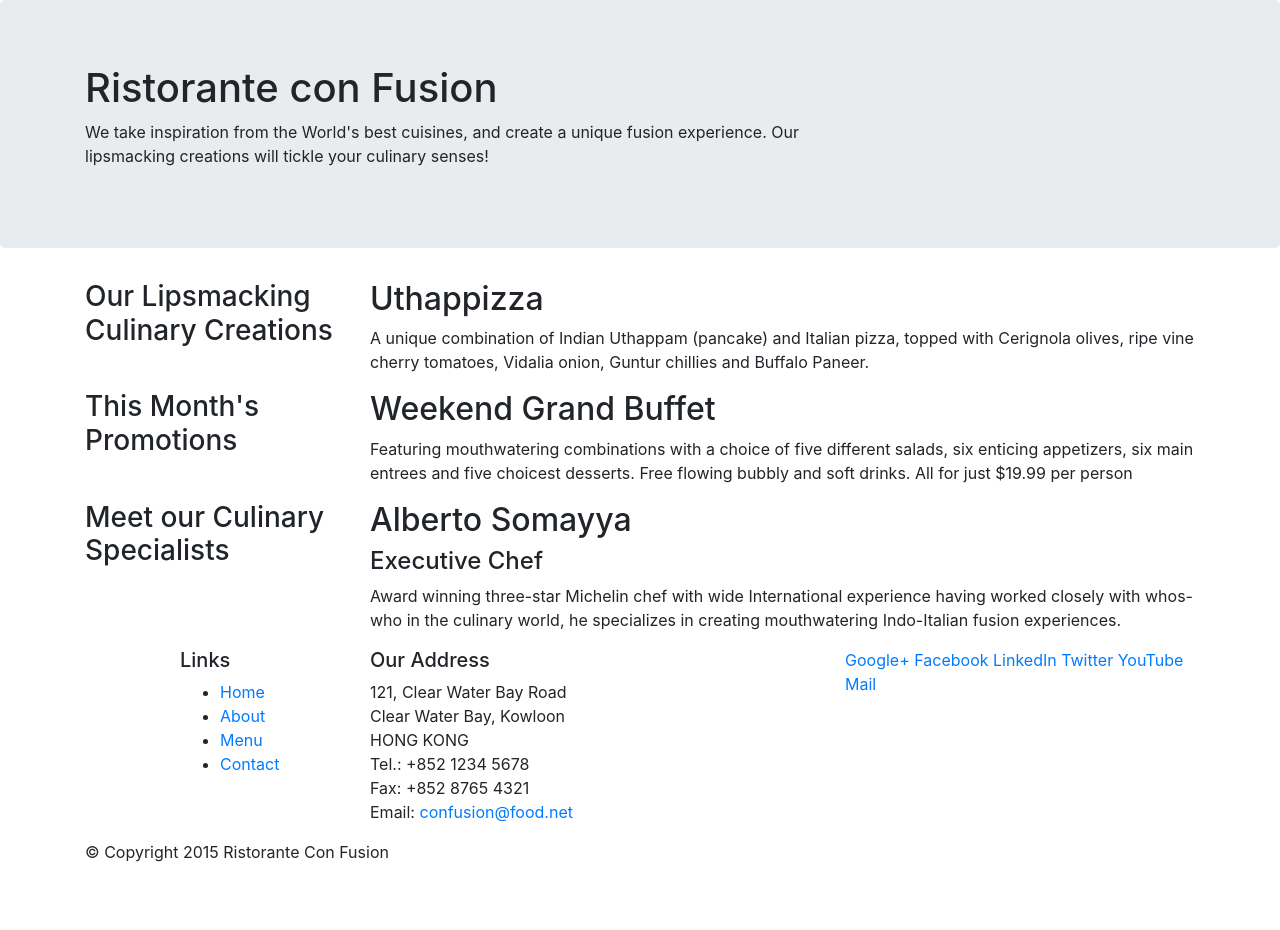
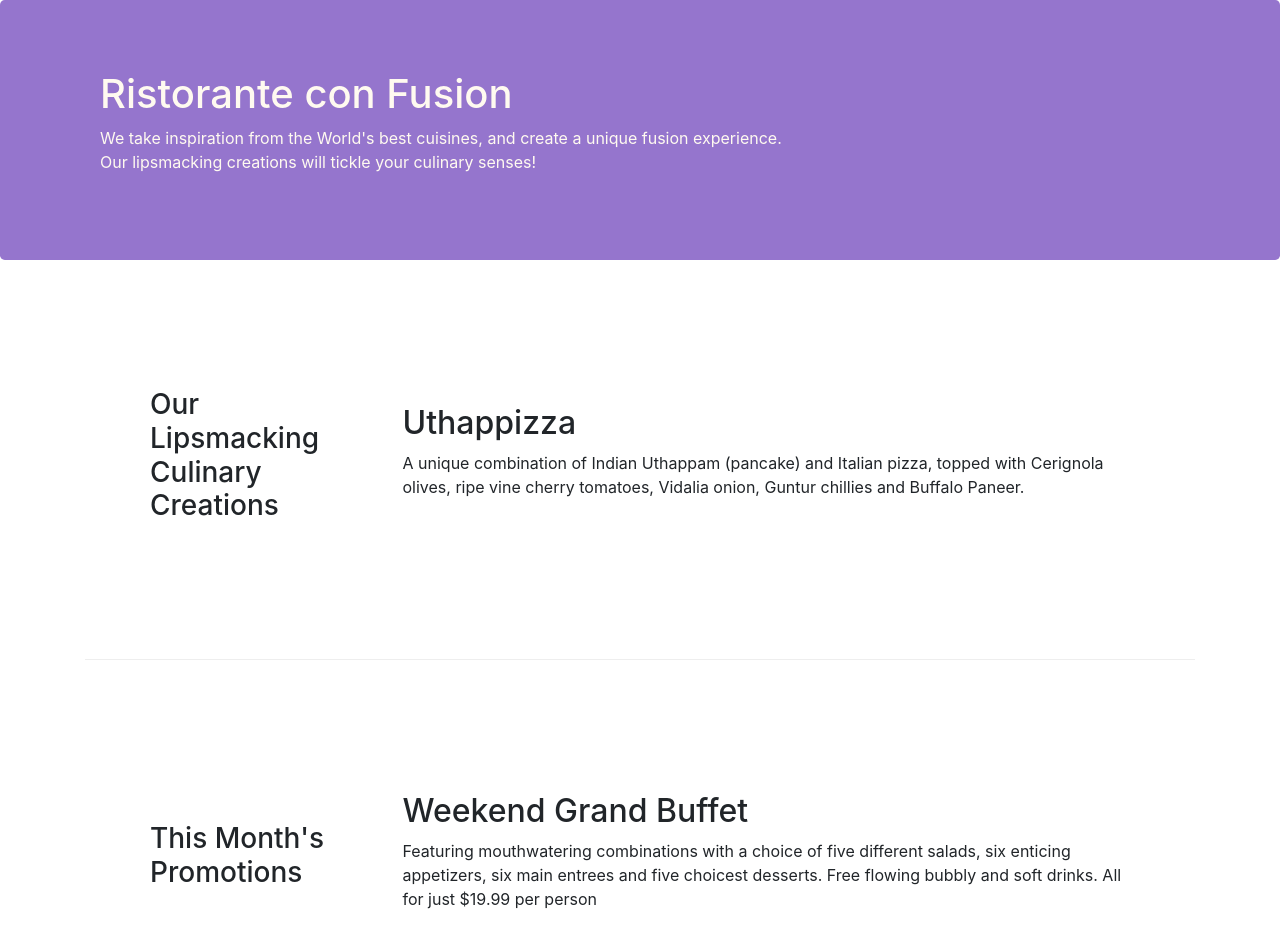
Before and after one commit to Satyendra07/bootstrap-dev, a website: page index.html in a window 1280 px wide. Shown: the top 930 px of the page. Before the commit the page ends 880 px from the top, so only its background shows below. Drawn offline with nearby package versions, Linux system fonts and the light colour scheme.

Commit message:
Bootstrap commit part 2

```diff
--- /dev/null
+++ b/css/styles.css
@@ -0,0 +1,30 @@
+.row-header{
+    margin: 0px auto;
+    padding: 0px auto;
+}
+
+.row-content{
+    margin: 0px auto;
+    padding: 0px 50px 0px 50px;
+    border-bottom: 1px ridge;
+    min-height: 400px;
+}
+
+.footer{
+    background-color: #d1c4e9;
+    margin: 0px auto;
+    padding: 0px 20px 0px 20 px;
+}
+
+.jumbotron{
+    padding: 70px 30px 70px 30px;
+    margin: 0px auto;
+    background: #9575cd;
+    color: floralwhite;
+}
+
+.address{
+    font-size: 80%;
+    margin:0px;
+    color: #0f0f0f;
+}
--- a/index.html
+++ b/index.html
@@ -9,6 +9,7 @@
 
  <!-- Bootstrap CSS -->
  <link rel="stylesheet" href="node_modules/bootstrap/dist/css/bootstrap.min.css">
+ <link rel="stylesheet" href="css/styles.css">
     <title>Ristorante Con Fusion title</title>
 </head>
 
@@ -16,7 +17,7 @@
 
     <header class="jumbotron">
         <div class="container">
-            <div class="row">
+            <div class="row row-header">
                 <div class="col-12 col-sm-8">
                     <h1>Ristorante con Fusion</h1>
                     <p>We take inspiration from the World's best cuisines, and create a unique fusion experience. Our lipsmacking creations will tickle your culinary senses!</p>
@@ -29,18 +30,18 @@
     </header>
 
     <div class="container">
-        <div class="row">
-            <div class="col-sm-4 push-sm-8 col-md-3 push-md-9">
+        <div class="row row-content align-items-center">
+            <div class="col-sm-4  col-md-3 flex-last">
                 <h3>Our Lipsmacking Culinary Creations</h3>
             </div>
-            <div class="col-sm pull-sm-4 col-md pull-md-3">
+            <div class="col-sm  col-md flex-first">
                 <h2>Uthappizza</h2>
                 <p>A unique combination of Indian Uthappam (pancake) and Italian pizza, topped with Cerignola olives, ripe vine cherry tomatoes, Vidalia onion, Guntur chillies and Buffalo Paneer.</p>
             </div>
         </div>
 
 
-        <div class="row">
+        <div class="row row-content align-items-center">
             <div class="col-sm-4 col-md-3">
                 <h3>This Month's Promotions</h3>
             </div>
@@ -50,11 +51,11 @@
             </div>
         </div>
 
-        <div class="row">
-            <div class="col-sm-4  push-sm-8 col-md-3 push-md-9">
+        <div class="row row-content align-items-center">
+            <div class="col-sm-4   col-md-3 fles-last">
                 <h3>Meet our Culinary Specialists</h3>
             </div>
-            <div class="col-sm pull-sm-4 col-md pull-md-3">
+            <div class="col-sm  col-md flex-first">
                 <h2>Alberto Somayya</h2>
                 <h4>Executive Chef</h4>
                 <p>Award winning three-star Michelin chef with wide International experience having worked closely with whos-who in the culinary world, he specializes in creating mouthwatering Indo-Italian fusion experiences. </p>
@@ -62,12 +63,12 @@
         </div>
     </div>
 
-    <footer>
+    <footer class="footer ">
         <div class="container">
-            <div class="row">
+            <div class="row ">
                 <div class="col-5 offset-1 col-sm-2">
                     <h5>Links</h5>
-                    <ul>
+                    <ul class="list-unstyled">
                         <li><a href="#">Home</a></li>
                         <li><a href="#">About</a></li>
                         <li><a href="#">Menu</a></li>
@@ -85,8 +86,8 @@
 		              Email: <a href="mailto:confusion@food.net">confusion@food.net</a>
 		           </address>
                 </div>
-                <div class="col col-sm-4">
-                    <div>
+                <div class="col col-sm-4 align-self-center">
+                    <div style="text-align: center">
                         <a href="http://google.com/+">Google+</a>
                         <a href="http://www.facebook.com/profile.php?id=">Facebook</a>
                         <a href="http://www.linkedin.com/in/">LinkedIn</a>
@@ -96,7 +97,7 @@
                     </div>
                 </div>
            </div>
-           <div class="row">
+           <div class="row justify-content-center">
                 <div class="col-auto ">
                     <p>© Copyright 2015 Ristorante Con Fusion</p>
                 </div>
```
